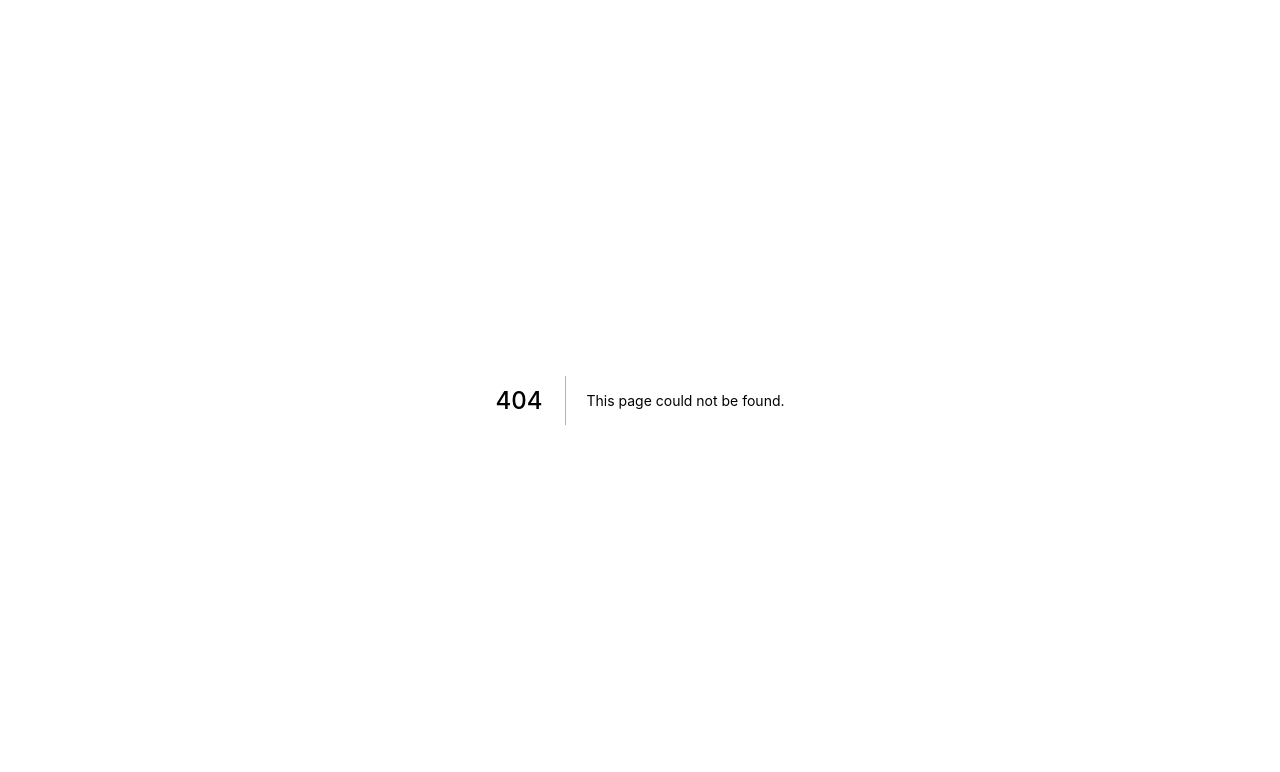
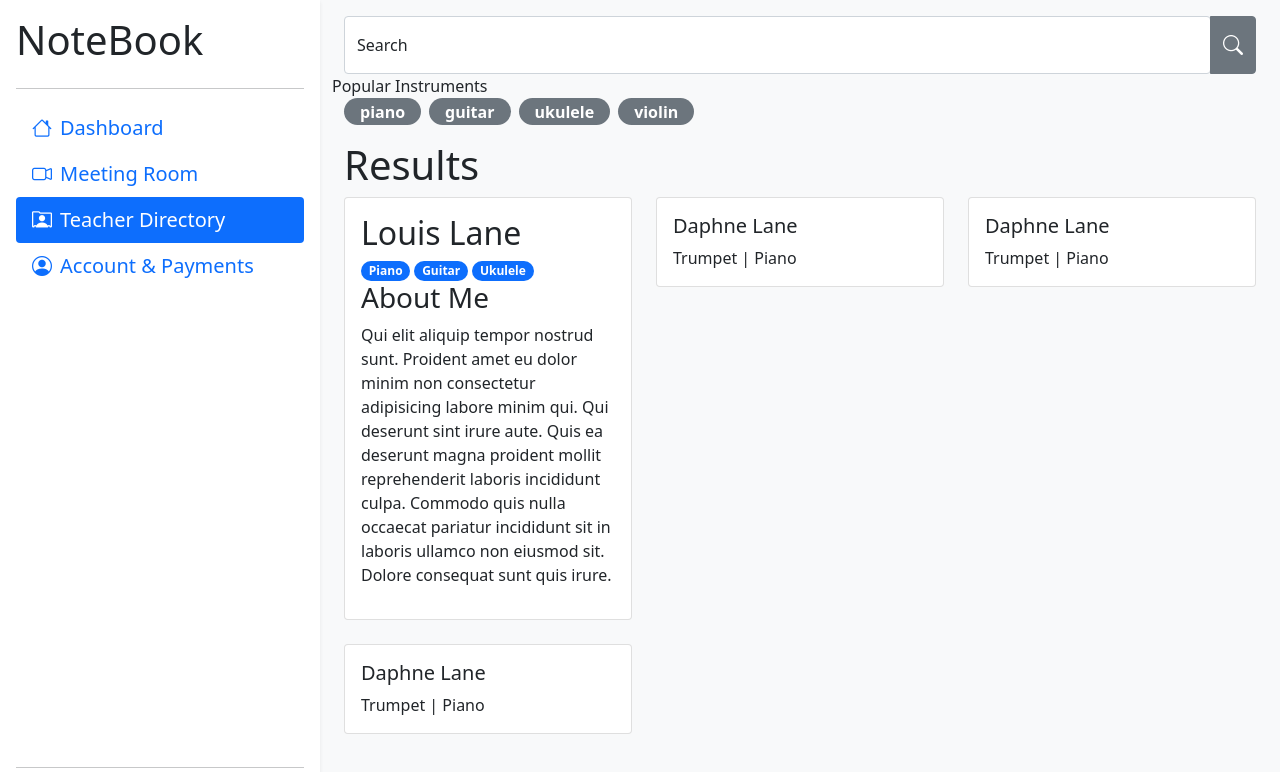
Before and after one commit to NguyenDytrich/NoteBook, a Next.js app: page /teachers in a window 1280 px wide. Before the commit this address had no page. Shown: the top 772 px of the page. Built offline with nearby package versions, Linux system fonts and the light colour scheme.

Commit message:
Start drafting teacher directory

```diff
--- a/components/Sidebar.tsx
+++ b/components/Sidebar.tsx
@@ -17,6 +17,9 @@ const Sidebar: React.FC = () => {
           <Nav.Link><i className="bi-camera-video me-2"></i>Meeting Room</Nav.Link>
         </Nav.Item>
         <Nav.Item as="li">
+          <NavLink href="/teachers"><i className="bi-person-rolodex me-2"></i>Teacher Directory</NavLink>
+        </Nav.Item>
+        <Nav.Item as="li">
           <NavLink href="/account"><i className="bi-person-circle me-2"></i>Account & Payments</NavLink>
         </Nav.Item>
       </Nav>
--- a/package.json
+++ b/package.json
@@ -28,6 +28,7 @@
     "@types/react-dom": "18.0.5",
     "eslint": "8.16.0",
     "eslint-config-next": "12.1.6",
+    "lorem-ipsum": "^2.0.4",
     "node-sass": "^7.0.1",
     "typescript": "4.7.2"
   }
--- a/pages/account/index.tsx
+++ b/pages/account/index.tsx
@@ -27,8 +27,6 @@ const Account: NextPage = () => {
                 />
                 <div className="flex-grow-1">
                   <h2>Jane Doe</h2>
-                  <Form.Label>Phone</Form.Label>
-                  <Form.Control value="(000) 000 0000"></Form.Control>
                   <Form.Label>Email</Form.Label>
                   <Form.Control value="jane.doe@gmail.com"></Form.Control>
                   <Form.Label>Password</Form.Label>
@@ -36,6 +34,8 @@ const Account: NextPage = () => {
                     <Form.Control type="password" placeholder="password" value="password"></Form.Control>
                     <InputGroup.Text><i className="bi-eye-fill opacity-75" /></InputGroup.Text>
                   </InputGroup>
+                  <Form.Label>Phone</Form.Label>
+                  <Form.Control value="(000) 000 0000"></Form.Control>
                 </div>
               </div>
               <h1>Enrollment</h1>
--- /dev/null
+++ b/pages/teachers/index.tsx
@@ -0,0 +1,81 @@
+import { Badge, Button, Card, Col, Container, FloatingLabel, Form, InputGroup, Row } from "react-bootstrap";
+import Sidebar from "../../components/Sidebar";
+import { loremIpsum } from "lorem-ipsum";
+
+const Teachers: React.FC = () => {
+  return (
+    <div className="d-flex bg-light" style={{ height: "100vh" }}>
+      <Sidebar />
+      <Container className="py-3 h-100 px-4" style={{marginLeft: "20em"}}>
+        <Row>
+          <InputGroup className="d-flex">
+            <FloatingLabel controlId="searchInput" label="Search" className="flex-grow-1">
+              <Form.Control placeholder="Search" />
+            </FloatingLabel>
+            <Button variant="secondary"><i className="bi-search fs-5"></i></Button>
+          </InputGroup>
+        </Row>
+        <Row className="mb-3">
+          Popular Instruments
+          <div className="d-flex gap-2">
+            <Badge pill bg="secondary" className="px-3 fs-6">piano</Badge>
+            <Badge pill bg="secondary" className="px-3 fs-6">guitar</Badge>
+            <Badge pill bg="secondary" className="px-3 fs-6">ukulele</Badge>
+            <Badge pill bg="secondary" className="px-3 fs-6">violin</Badge>
+          </div>
+        </Row>
+        <Row>
+          <h1>Results</h1>
+        </Row>
+        <Row lg={3} className="g-4">
+          <Col>
+            <Card>
+              <Card.Body>
+                <Card.Title><h2>Louis Lane</h2></Card.Title>
+                <div className="d-flex gap-1">
+                  <Badge pill>Piano</Badge>
+                  <Badge pill>Guitar</Badge>
+                  <Badge pill>Ukulele</Badge>
+                </div>
+                <div>
+                  <h3 className="fs-3">About Me</h3>
+                  <p>{loremIpsum({
+                    count: 1,
+                    units: "paragraphs",
+                  })}</p>
+                </div>
+              </Card.Body>
+            </Card>
+          </Col>
+          <Col>
+            <Card>
+              <Card.Body>
+                <Card.Title>Daphne Lane</Card.Title>
+                <span>Trumpet | Piano</span>
+              </Card.Body>
+            </Card>
+          </Col>
+          <Col>
+            <Card>
+              <Card.Body>
+                <Card.Title>Daphne Lane</Card.Title>
+                <span>Trumpet | Piano</span>
+              </Card.Body>
+            </Card>
+          </Col>
+          <Col>
+            <Card>
+              <Card.Body>
+                <Card.Title>Daphne Lane</Card.Title>
+                <span>Trumpet | Piano</span>
+              </Card.Body>
+            </Card>
+          </Col>
+
+        </Row>
+    </Container>
+  </div>
+)
+};
+
+export default Teachers;
```
Also changed, not shown: 1 other file (tests, documents, lock files or other folders).
